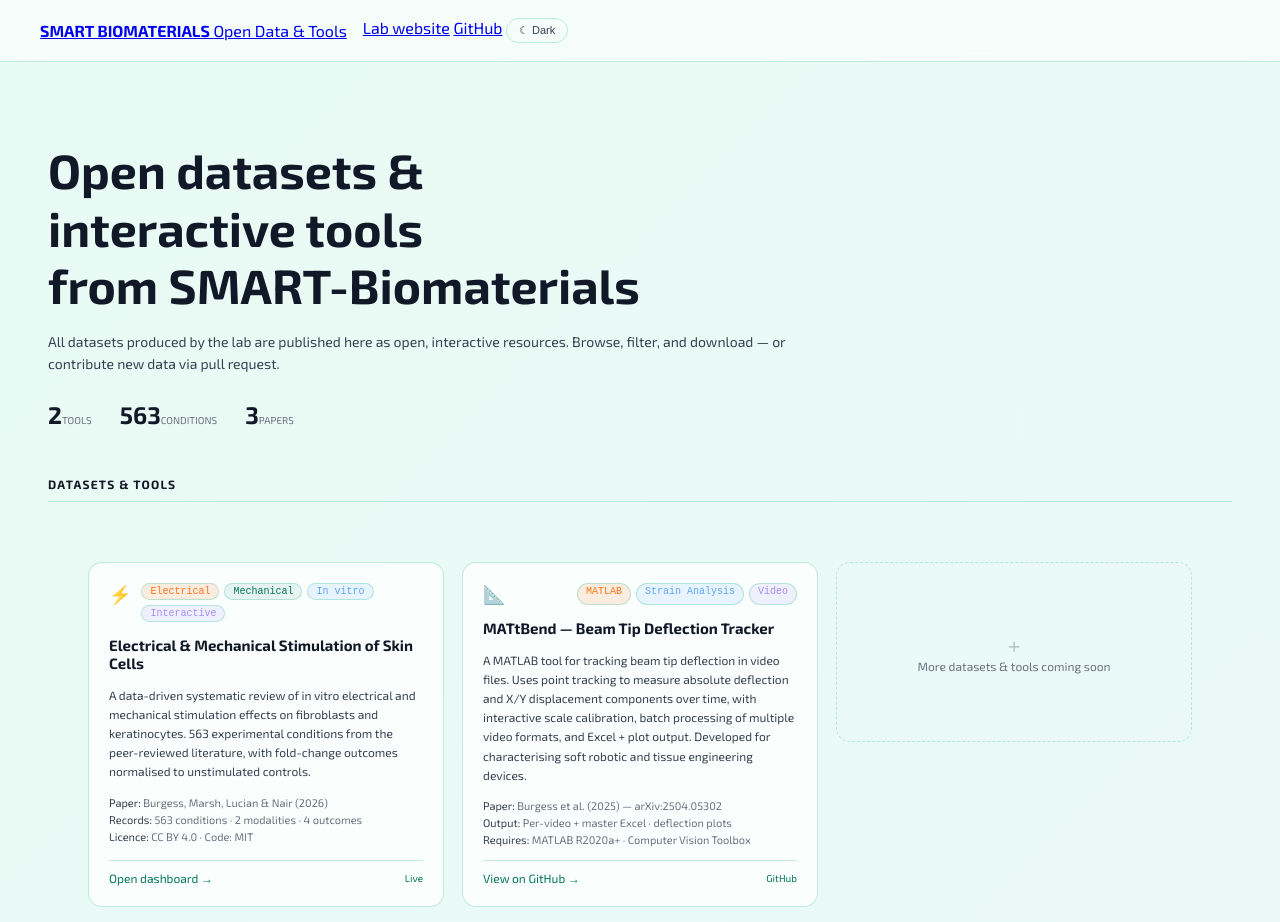
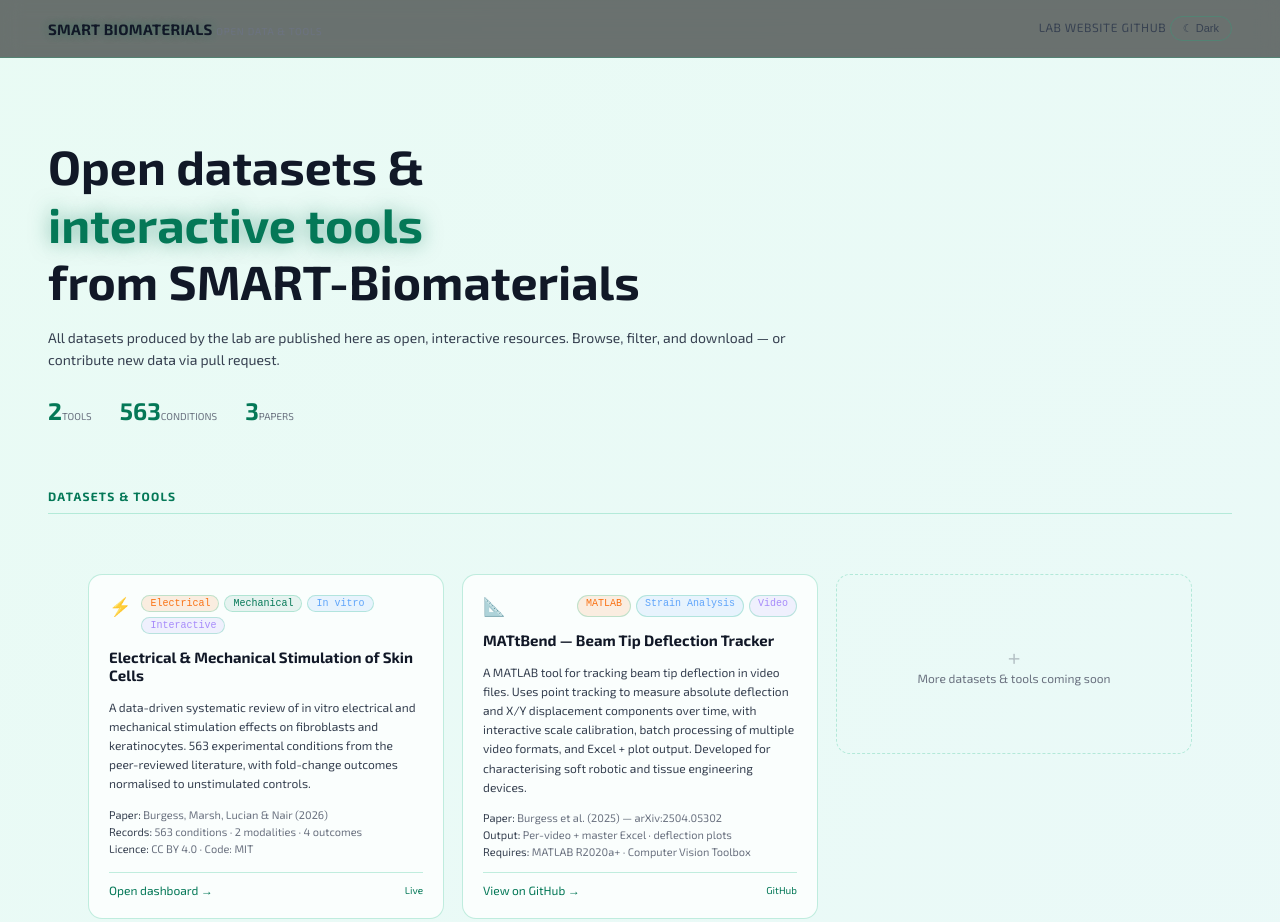
Before and after one commit to SMARTBiomaterials/smartbiomaterials.github.io, a website: page index.html in a window 1280 px wide. Shown: the top 922 px of the page. Drawn offline with Linux system fonts and the light colour scheme.

Commit message:
Update datahub.css

```diff
--- a/assets/css/datahub.css
+++ b/assets/css/datahub.css
@@ -18,6 +18,10 @@
   --text: #f3f4f6;
   --text-dim: #9ca3af;
   --text-soft: #6b7280;
+  --green: #10b981;
+  --green-glow: rgba(16,185,129,0.7);
+  --green-dim: rgba(16,185,129,0.12);
+  --green-dark: #047857;
 
   --accent: #10b981;
   --accent-soft: rgba(16, 185, 129, 0.12);
@@ -35,6 +39,11 @@
   --surface-soft: rgba(255,255,255,0.55);
   --border: rgba(16,185,129,0.25);
   --border-strong: rgba(4,120,87,0.6);
+
+  --green: #047857;
+  --green-glow: rgba(4,120,87,0.5);
+  --green-dim: rgba(4,120,87,0.08);
+  --green-dark: #065f46;
 
   --text: #111827;
   --text-dim: #374151;
@@ -63,19 +72,19 @@ body {
 header {
   position: sticky;
   top: 0;
-  z-index: 20;
+  z-index: 50;
 
-  backdrop-filter: blur(12px);
-  -webkit-backdrop-filter: blur(12px);
+  background: rgba(0,0,0,0.55);
+  backdrop-filter: blur(10px);
+  -webkit-backdrop-filter: blur(10px);
 
-  background: var(--surface-soft);
   border-bottom: 1px solid var(--border);
 
-  padding: 18px 40px;
+  padding: 16px 48px;
 
   display: flex;
   align-items: center;
-  gap: 16px;
+  gap: 20px;
 }
 
 .header-title {
@@ -340,3 +349,61 @@ header {
   text-transform: uppercase;
   color: var(--green);
 }
+.hero-eyebrow {
+  display: inline-block;
+  font-size: 11px;
+  letter-spacing: 0.12em;
+  text-transform: uppercase;
+  color: var(--green);
+  font-weight: 600;
+  border: 1px solid var(--border);
+  padding: 4px 12px;
+  border-radius: 20px;
+  background: var(--green-dim);
+  margin-bottom: 20px;
+}
+
+.hero h1 span {
+  color: var(--green);
+  text-shadow: 0 0 20px var(--green-glow);
+}
+.logo-link {
+  text-decoration: none;
+  display: flex;
+  align-items: center;
+  gap: 12px;
+  flex: 1;
+}
+
+.logo-text strong {
+  font-size: 15px;
+  font-weight: 700;
+  color: var(--text);
+  letter-spacing: 0.02em;
+  text-shadow: 0 0 12px var(--green-glow);
+}
+
+.logo-text span {
+  font-size: 10px;
+  color: var(--text-soft);
+  letter-spacing: 0.08em;
+  text-transform: uppercase;
+}
+.nav-link {
+  font-size: 12px;
+  color: var(--text-dim);
+  text-decoration: none;
+  letter-spacing: 0.05em;
+  text-transform: uppercase;
+  font-weight: 500;
+  transition: color 0.2s, text-shadow 0.2s;
+}
+
+.nav-link:hover {
+  color: var(--green);
+  text-shadow: 0 0 8px var(--green-glow);
+}
+.hero {
+  padding: 80px 48px 64px;
+  max-width: 900px;
+}
```
